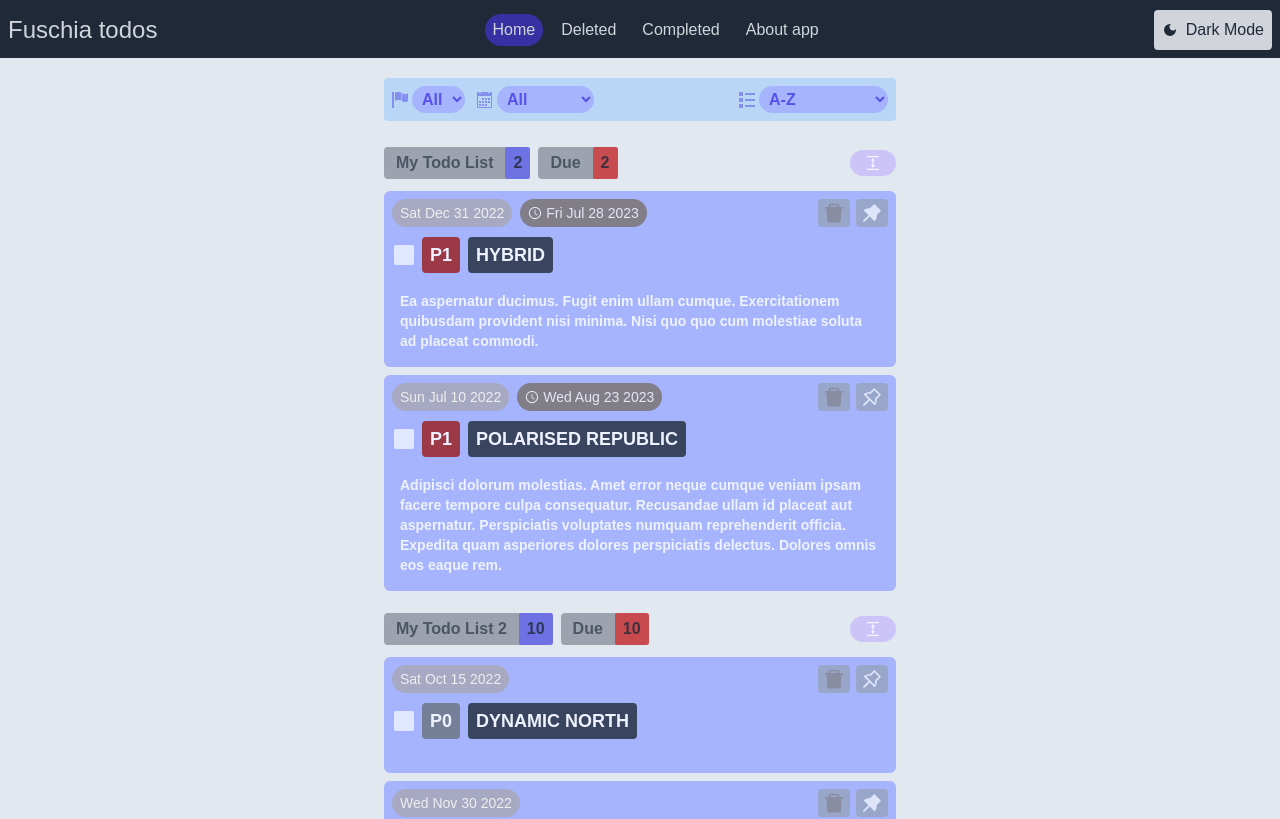
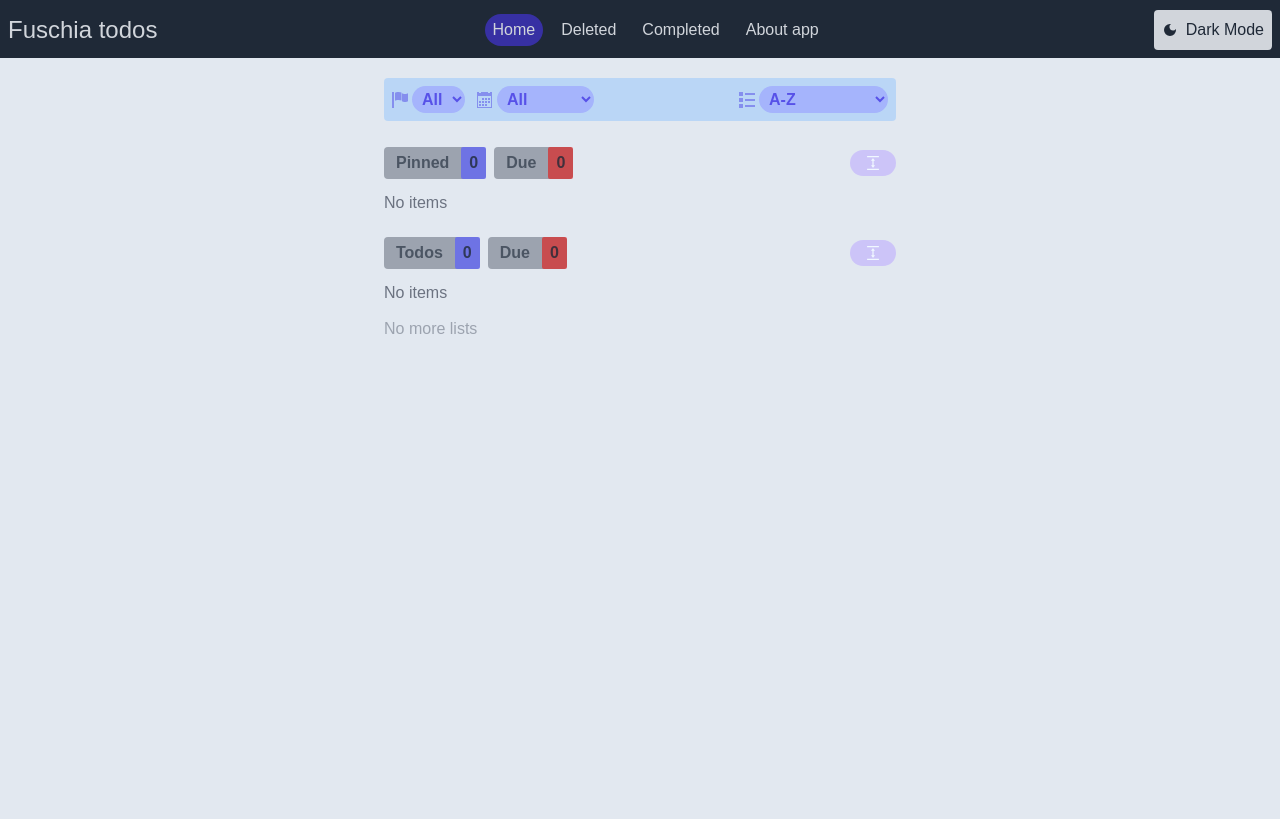
Before and after one commit to kaboomblam/tododarklight, a React (Vite) app: page / in a window 1280 px wide. Shown: the top 819 px of the page. Built offline with nearby package versions, Linux system fonts and the light colour scheme.

Commit message:
Show text when lists are empty

```diff
--- a/src/components/CollapsablePartialList.tsx
+++ b/src/components/CollapsablePartialList.tsx
@@ -11,6 +11,18 @@ type Props = {
 
 const CollapsablePartialList = (props: Props) => {
   const [isCollapsed, setIsCollapsed] = useState(false);
+
+  function cards(): JSX.Element {
+    return (
+      <div className="flex flex-col gap-2">
+        {props.todos.map((listItem) => {
+          return (
+            <TodoListCardItem key={listItem.todoItem.id} todoItem={listItem} />
+          );
+        })}
+      </div>
+    );
+  }
 
   return (
     <div className="flex flex-col gap-2">
@@ -32,18 +44,12 @@ const CollapsablePartialList = (props: Props) => {
           />
         </div>
       </div>
-      {!isCollapsed && (
-        <div className="flex flex-col gap-2">
-          {props.todos.map((listItem) => {
-            return (
-              <TodoListCardItem
-                key={listItem.todoItem.id}
-                todoItem={listItem}
-              />
-            );
-          })}
-        </div>
-      )}
+      {!isCollapsed &&
+        (props.todos.length > 0 ? (
+          cards()
+        ) : (
+          <p className="text-gray-500">No items</p>
+        ))}
     </div>
   );
 };
--- a/src/components/TodoList.tsx
+++ b/src/components/TodoList.tsx
@@ -22,16 +22,16 @@ const TodoList: React.FC<Props> = ({ todos }) => {
   return (
     <div className="mx-auto max-w-lg flex flex-col gap-2">
       <FilterBar />
-      {todoContent.lists.map((todo) => (
+      {todoContent.lists.map((todos) => (
         <CollapsablePartialList
-          key={todo.id}
-          todos={todo.comprisedOf}
-          name={todo.name}
+          key={todos.id}
+          todos={todos.comprisedOf}
+          name={todos.name}
         />
       ))}
-      {/* <CollapsablePartialList todos={pinnedTodoItems} name="Pinned" /> */}
-      {/* <CollapsablePartialList todos={unpinnedTodoItems} name="Notes" /> */}
-      <p>No more in lists</p>
+      <p className="mt-1 text-gray-400 transition-none duration-75 dark:text-gray-600">
+        No more lists
+      </p>
     </div>
   );
 };
--- a/src/providers/TodoContext.tsx
+++ b/src/providers/TodoContext.tsx
@@ -3,13 +3,15 @@ import { ImCalendar, ImFlag, ImList } from "react-icons/im";
 import { TodoList } from "../utils/todo_list";
 import { Todo } from "../utils/todo";
 import { generateRandomTodo } from "../utils/generate_random_todos";
+import { FilterTodos, SortTodos } from "../utils/sort_filter_todos";
 
 type Props = { children: JSX.Element };
 
 type FilterOption = {
+  name: string;
   icon: JSX.Element;
-  name: string;
   values: string[];
+  currentValue: string;
 };
 
 type ContextProps = {
@@ -23,15 +25,17 @@ const TodoContext = createContext<ContextProps>({
 });
 
 const TodoProvider: React.FC<Props> = (props: Props) => {
+  // TODO: Fix current value logic to reflect in select
   const filterOptions: FilterOption[] = [
     {
+      name: "priority",
       icon: <ImFlag className="bg-red-500/0" />,
-      name: "priority",
       values: ["All", "P0", "P1", "P2", "P3", "P4", "P5"],
+      currentValue: "All",
     },
     {
+      name: "dueDate",
       icon: <ImCalendar className="bg-red-500/0" />,
-      name: "dueDate",
       values: [
         "All",
         "Today",
@@ -43,10 +47,11 @@ const TodoProvider: React.FC<Props> = (props: Props) => {
         "1 year",
         "Overdue",
       ],
+      currentValue: "All",
     },
     {
+      name: "sort",
       icon: <ImList className="bg-red-500/0" />,
-      name: "sort",
       values: [
         "A-Z",
         "Z-A",
@@ -55,34 +60,29 @@ const TodoProvider: React.FC<Props> = (props: Props) => {
         "High Priority",
         "Low Priority",
       ],
+      currentValue: "A-Z",
     },
   ];
+
+  const placeholderRandomList = Array.from({ length: 20 }).map(() =>
+    generateRandomTodo(),
+  );
 
   const [content, setContent] = useState<ContextProps>({
     filters: filterOptions,
     lists: [
       {
         id: 1234,
-        name: "My Todo List",
-        comprisedOf: Array.from({ length: 2 }).map(() => generateRandomTodo()),
+        name: "Pinned",
+        comprisedOf: [],
       },
       {
         id: 1235,
-        name: "My Todo List 2",
-        comprisedOf: Array.from({ length: 10 }).map(() => generateRandomTodo()),
+        name: "Todos",
+        comprisedOf: [],
       },
     ],
   });
-
-  // useEffect(() => {
-  //   setContent({...content, lists: [
-
-  //   ]})
-  // }, [content]);
-
-  // let pinnedTodoItems = todos
-  // .filter(FilterTodos.filterPinned)
-  // .sort(SortTodos.sortAlphabeticallyAscending);
 
   return (
     <TodoContext.Provider value={content}>
```
